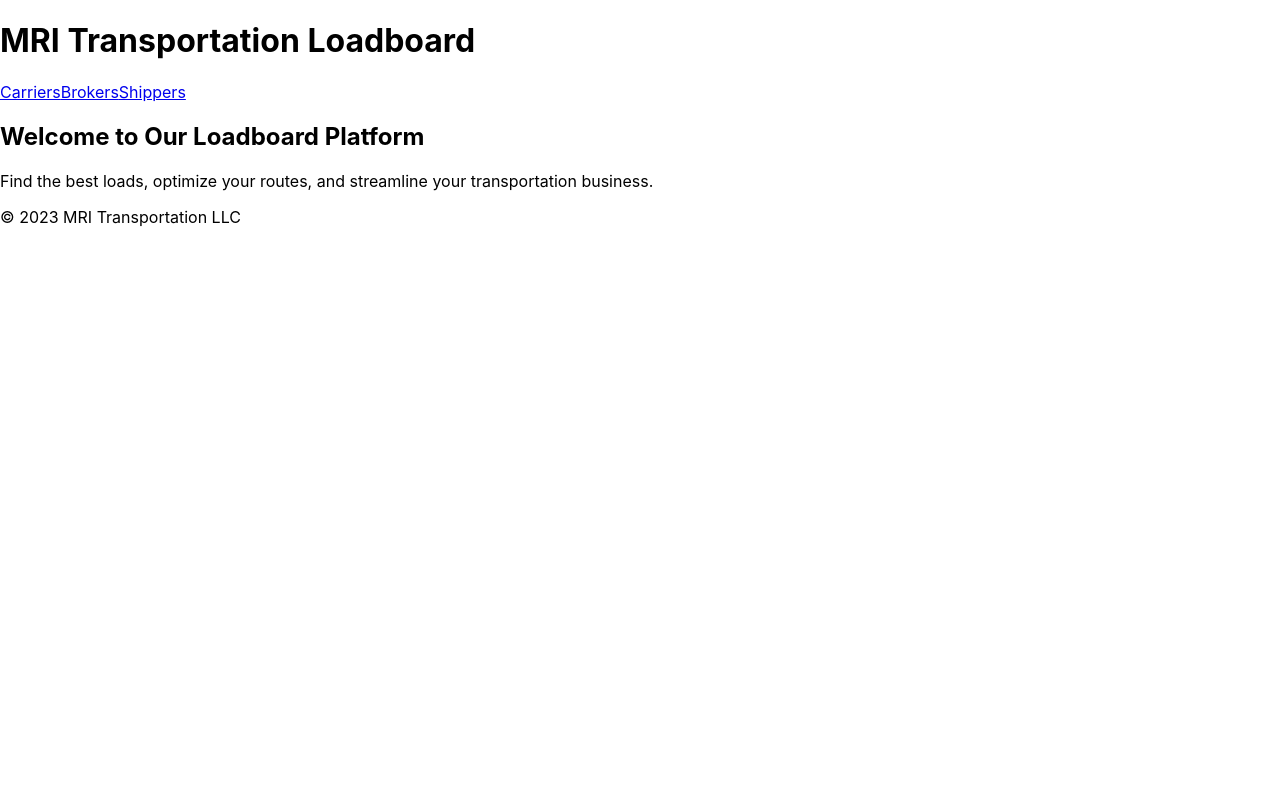
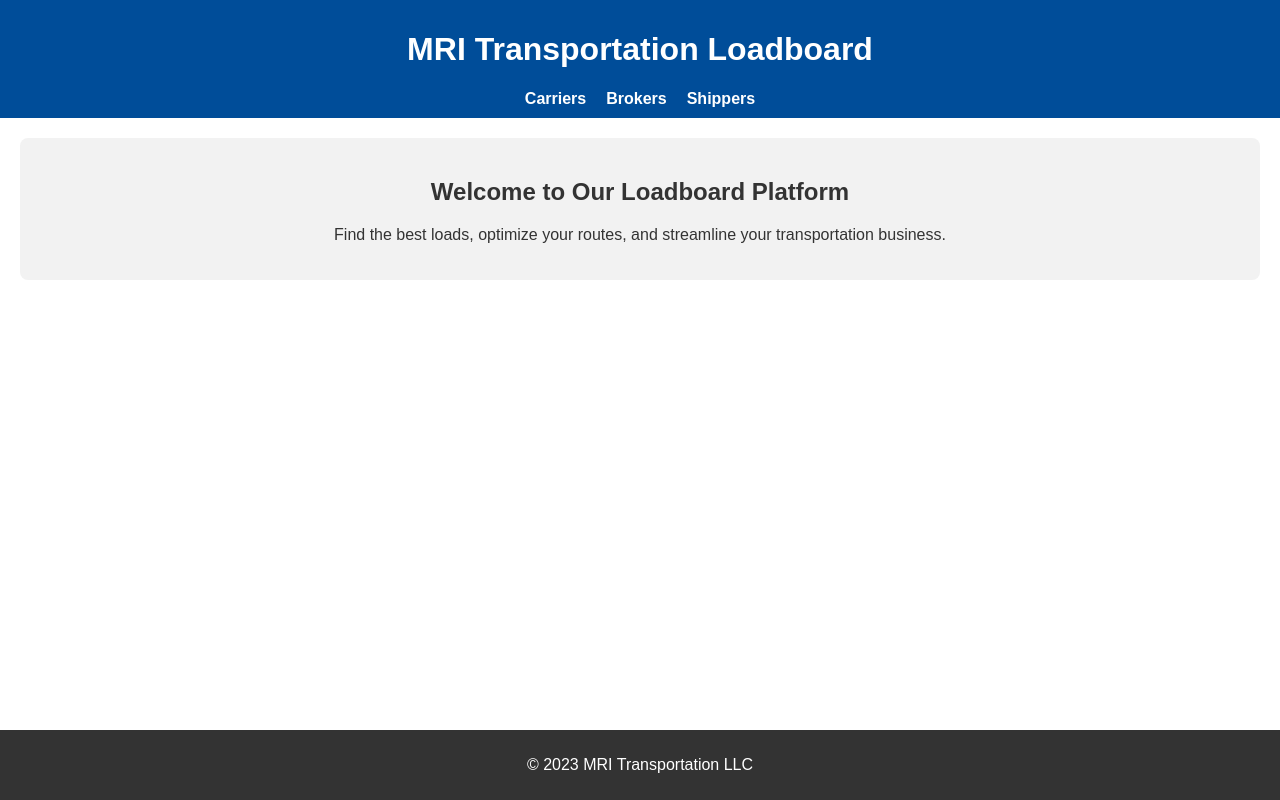
Before and after one commit to Jothu16/LoadBrokerPart2, a React (Create React App) app in the folder loadboard-frontend/: page / in a window 1280 px wide. Built offline with nearby package versions, Linux system fonts and the light colour scheme.

Commit message:
Pages Route to Specific Dashboards now

```diff
--- a/loadboard-frontend/src/App.js
+++ b/loadboard-frontend/src/App.js
@@ -1,20 +1,34 @@
+// src/App.js
+
 import React from 'react';
 import { BrowserRouter as Router, Routes, Route } from 'react-router-dom';
-import Carrier from './components/Carrier';
+import CarrierDashboard from './components/CarrierDashboard'; // Import CarrierDashboard
 import Broker from './components/Broker';
 import Shipper from './components/Shipper';
 import LandingPage from './components/LandingPage';
-import ProtectedRoute from './components/ProtectedRoute'; // Make sure to import ProtectedRoute
-import LoginForm from './components/LoginForm'; // Assuming you have a LoginForm component
+import ProtectedRoute from './components/ProtectedRoute';
+import LoginForm from './components/LoginForm';
 
 const App = () => {
   return (
     <Router>
       <Routes>
         <Route path="/login" element={<LoginForm />} />
-        <Route path="/carrier" element={<ProtectedRoute component={Carrier} />} />
-        <Route path="/broker" element={<ProtectedRoute component={Broker} />} />
-        <Route path="/shipper" element={<ProtectedRoute component={Shipper} />} />
+        <Route path="/carrier" element={
+          <ProtectedRoute>
+            <CarrierDashboard /> {/* Use CarrierDashboard here */}
+          </ProtectedRoute>
+        } />
+        <Route path="/broker" element={
+          <ProtectedRoute>
+            <Broker />
+          </ProtectedRoute>
+        } />
+        <Route path="/shipper" element={
+          <ProtectedRoute>
+            <Shipper />
+          </ProtectedRoute>
+        } />
         <Route path="/" element={<LandingPage />} />
       </Routes>
     </Router>
--- /dev/null
+++ b/loadboard-frontend/src/components/Carrier.css
@@ -0,0 +1,33 @@
+/* Carrier.css */
+
+.carrier {
+  padding: 20px;
+}
+
+.load-list {
+  display: flex;
+  flex-direction: column;
+  align-items: center;
+}
+
+.load-item {
+  border: 1px solid #ddd;
+  padding: 10px;
+  margin: 10px 0;
+  width: 80%;
+  text-align: center;
+}
+
+.load-item button {
+  margin-top: 10px;
+  padding: 5px 15px;
+  background-color: #004d99;
+  color: white;
+  border: none;
+  border-radius: 5px;
+  cursor: pointer;
+}
+
+.load-item button:hover {
+  background-color: #003366;
+}
--- a/loadboard-frontend/src/components/Carrier.js
+++ b/loadboard-frontend/src/components/Carrier.js
@@ -1,27 +1,31 @@
+// Carrier.js
+
 import React, { useState } from 'react';
+import './Carrier.css'; // Assuming you have a separate CSS file for styling
 
 const Carrier = () => {
   const [loads, setLoads] = useState([
-    // Sample data. Replace with real data from your backend.
     { id: 1, description: 'Load 1 Description' },
     { id: 2, description: 'Load 2 Description' }
-    // Add more loads as needed
+    // ... more loads
   ]);
 
   const bookLoad = (loadId) => {
     console.log(`Booking load with ID: ${loadId}`);
-    // Implement the booking logic here
+    // Implement booking logic here
   };
 
   return (
-    <div>
+    <div className="carrier">
       <h1>Available Loads</h1>
-      {loads.map(load => (
-        <div key={load.id}>
-          <p>{load.description}</p>
-          <button onClick={() => bookLoad(load.id)}>Book Load</button>
-        </div>
-      ))}
+      <div className="load-list">
+        {loads.map(load => (
+          <div className="load-item" key={load.id}>
+            <p>{load.description}</p>
+            <button onClick={() => bookLoad(load.id)}>Book Load</button>
+          </div>
+        ))}
+      </div>
     </div>
   );
 }
--- /dev/null
+++ b/loadboard-frontend/src/components/CarrierDashboard.css
@@ -0,0 +1,12 @@
+/* CarrierDashboard.css */
+
+.carrier-dashboard {
+  padding: 20px;
+}
+
+.dashboard-widget {
+  border: 1px solid #ddd;
+  padding: 10px;
+  margin: 10px 0;
+  text-align: center;
+}
--- a/loadboard-frontend/src/components/CarrierDashboard.js
+++ b/loadboard-frontend/src/components/CarrierDashboard.js
@@ -1,10 +1,21 @@
+// CarrierDashboard.js
+
 import React from 'react';
+import './CarrierDashboard.css'; // Assuming you have a separate CSS file for styling
 
 const CarrierDashboard = () => {
   return (
-    <div>
+    <div className="carrier-dashboard">
       <h2>Carrier Dashboard</h2>
-      {/* Add carrier-specific components and functionalities here */}
+      <div className="dashboard-widget">
+        <h3>Upcoming Trips</h3>
+        {/* Component or logic to display upcoming trips */}
+      </div>
+      <div className="dashboard-widget">
+        <h3>Recent Bookings</h3>
+        {/* Component or logic to display recent bookings */}
+      </div>
+      {/* More widgets as needed */}
     </div>
   );
 }
--- /dev/null
+++ b/loadboard-frontend/src/components/LandingPage.css
@@ -0,0 +1,46 @@
+/* LandingPage.css */
+
+.landing-page {
+  font-family: Arial, sans-serif;
+  text-align: center;
+  color: #333;
+}
+
+.header {
+  background-color: #004d99;
+  color: white;
+  padding: 10px 0;
+}
+
+.nav-bar {
+  display: flex;
+  justify-content: center;
+  gap: 20px;
+  margin-top: 10px;
+}
+
+.nav-link {
+  color: white;
+  text-decoration: none;
+  font-weight: bold;
+}
+
+.nav-link:hover {
+  color: #ffcc00;
+}
+
+.main-content {
+  margin: 20px;
+  padding: 20px;
+  background-color: #f2f2f2;
+  border-radius: 8px;
+}
+
+.footer {
+  background-color: #333;
+  color: white;
+  padding: 10px 0;
+  position: fixed;
+  bottom: 0;
+  width: 100%;
+}
--- a/loadboard-frontend/src/components/LandingPage.js
+++ b/loadboard-frontend/src/components/LandingPage.js
@@ -1,23 +1,26 @@
 import React from 'react';
 import { Link } from 'react-router-dom';
+import './LandingPage.css'; // Assuming you have a separate CSS file
 
 const LandingPage = () => {
   return (
-    <div>
-      <header>
+    <div className="landing-page">
+      <header className="header">
         <h1>MRI Transportation Loadboard</h1>
-        <nav>
-          <Link to="/carrier">Carriers</Link>
-          <Link to="/broker">Brokers</Link>
-          <Link to="/shipper">Shippers</Link>
+        <nav className="nav-bar">
+          <Link to="/carrier" className="nav-link">Carriers</Link>
+          <Link to="/broker" className="nav-link">Brokers</Link>
+          <Link to="/shipper" className="nav-link">Shippers</Link>
         </nav>
       </header>
-      <main>
+      <main className="main-content">
         <h2>Welcome to Our Loadboard Platform</h2>
         <p>Find the best loads, optimize your routes, and streamline your transportation business.</p>
+        {/* Additional content here */}
       </main>
-      <footer>
+      <footer className="footer">
         <p>&copy; 2023 MRI Transportation LLC</p>
+        {/* Additional footer content here */}
       </footer>
     </div>
   );
--- /dev/null
+++ b/loadboard-frontend/src/components/LoginForm.css
@@ -0,0 +1,39 @@
+/* LoginForm.css */
+
+.login-form {
+  display: flex;
+  flex-direction: column;
+  align-items: center;
+  justify-content: center;
+  padding: 20px;
+  max-width: 300px;
+  margin: auto;
+  border: 1px solid #ddd;
+  border-radius: 8px;
+  box-shadow: 0 2px 4px rgba(0, 0, 0, 0.1);
+  background-color: white;
+}
+
+.login-form input {
+  width: 100%;
+  padding: 10px;
+  margin: 10px 0;
+  border: 1px solid #ddd;
+  border-radius: 4px;
+}
+
+.login-form button {
+  width: 100%;
+  padding: 10px;
+  margin-top: 10px;
+  background-color: #004d99;
+  color: white;
+  border: none;
+  border-radius: 4px;
+  cursor: pointer;
+  font-size: 16px;
+}
+
+.login-form button:hover {
+  background-color: #003366;
+}
--- a/loadboard-frontend/src/components/LoginForm.js
+++ b/loadboard-frontend/src/components/LoginForm.js
@@ -1,35 +1,40 @@
 import React, { useState } from 'react';
+import { useNavigate } from 'react-router-dom';
+import './LoginForm.css'; // Import the CSS file
 
 const LoginForm = () => {
   const [username, setUsername] = useState('');
   const [password, setPassword] = useState('');
+  const navigate = useNavigate();
 
-  const handleSubmit = (event) => {
+  const handleLogin = (event) => {
     event.preventDefault();
-    // Handle login logic here
+    // Mock authentication logic
+    if (username === 'chicken' && password === 'sandwich') { // Replace with real validation
+        console.log('Credentials are correct, navigating to /carrier');
+        navigate('/carrier');
+      } else {
+        alert('Invalid credentials');
+      }
     };
 
   return (
-    <form onSubmit={handleSubmit}>
-      <div>
-        <label>Username:</label>
+    <form onSubmit={handleLogin}>
       <input
         type="text"
+        placeholder="Username"
         value={username}
         onChange={(e) => setUsername(e.target.value)}
       />
-      </div>
-      <div>
-        <label>Password:</label>
       <input
         type="password"
+        placeholder="Password"
         value={password}
         onChange={(e) => setPassword(e.target.value)}
       />
-      </div>
       <button type="submit">Login</button>
     </form>
   );
-}
+};
 
 export default LoginForm;
--- a/loadboard-frontend/src/components/ProtectedRoute.js
+++ b/loadboard-frontend/src/components/ProtectedRoute.js
@@ -1,18 +1,10 @@
 import React from 'react';
-import { Route, Navigate } from 'react-router-dom';
+import { Navigate } from 'react-router-dom';
 
-const ProtectedRoute = ({ component: Component, ...rest }) => {
-  // Replace this with your actual authentication logic
-  const isAuthenticated = false; // Replace with real authentication check
+const ProtectedRoute = ({ children }) => {
+  const isAuthenticated = true; // Temporarily set to true for testing
 
-  return (
-    <Route
-      {...rest}
-      element={(props) =>
-        isAuthenticated ? <Component {...props} /> : <Navigate to="/login" />
-      }
-    />
-  );
+  return isAuthenticated ? children : <Navigate to="/login" />;
 };
 
 export default ProtectedRoute;
```
Also changed, not shown: 1 other file (tests, documents, lock files or other folders). Lines whose indentation alone changed are shown as unchanged.
